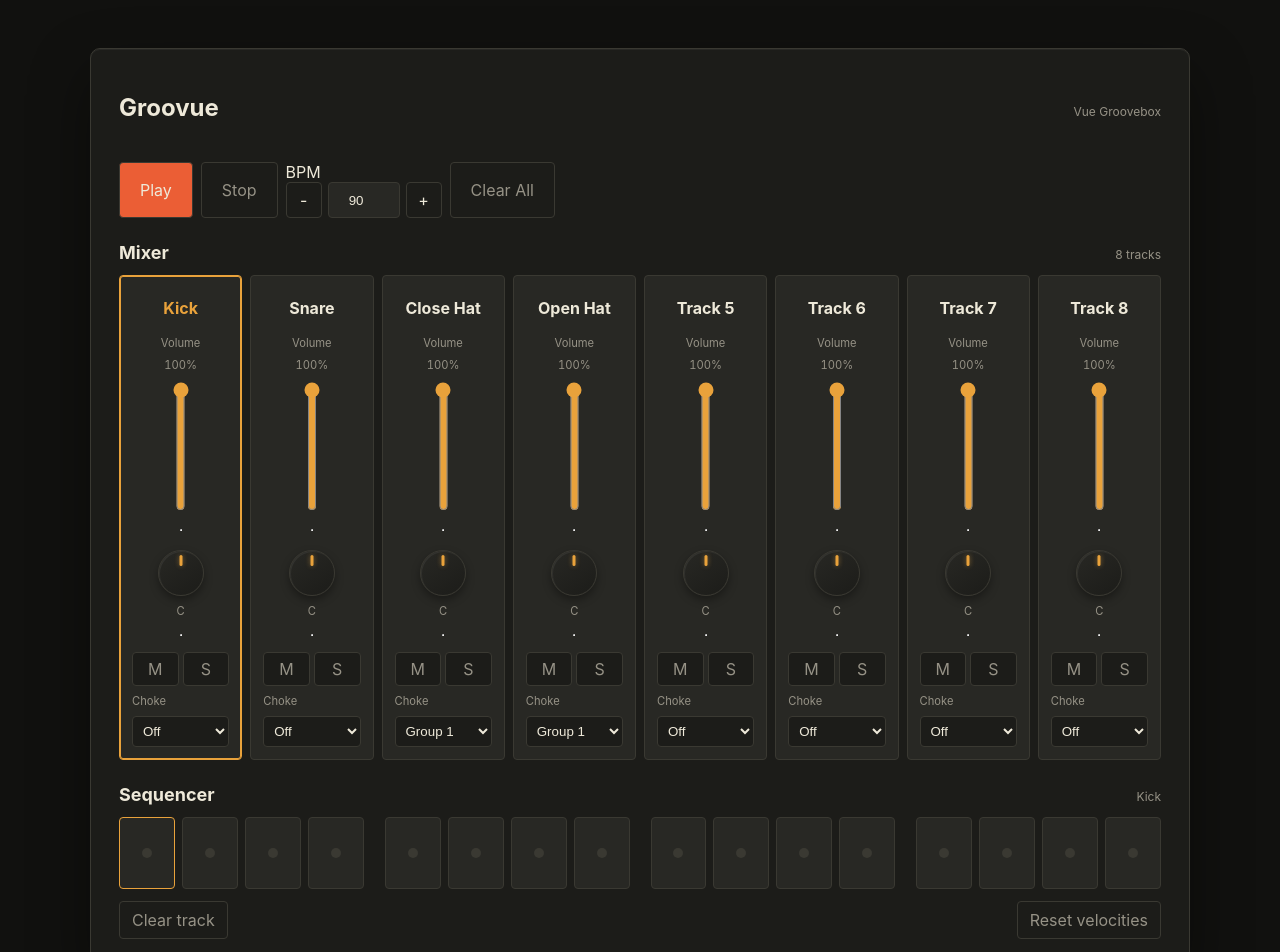
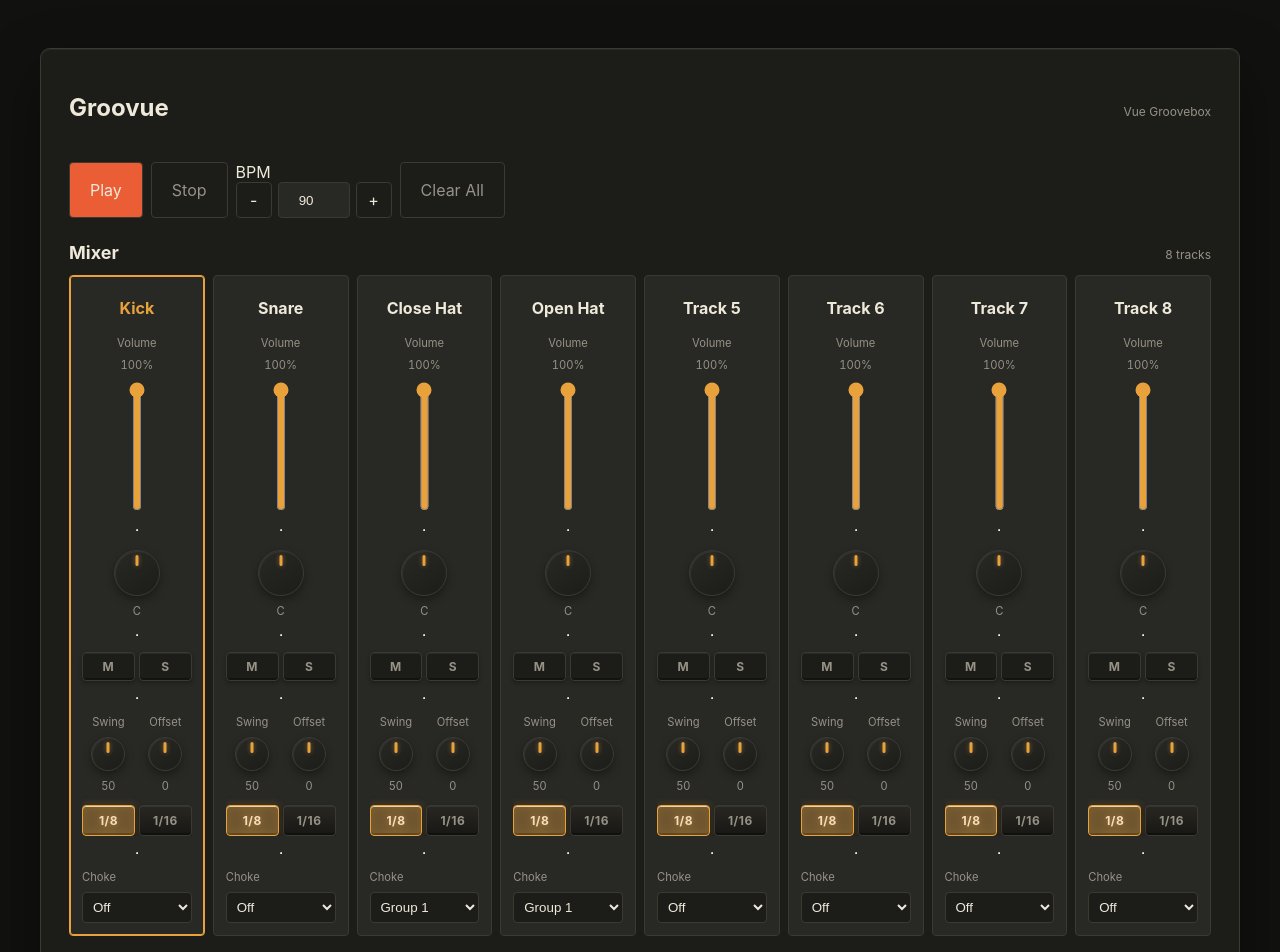
Before and after one commit to jpweijers/groovuebox, a Vue app: page / in a window 1280 px wide. Shown: the top 952 px of the page. Built offline with nearby package versions, Linux system fonts and the light colour scheme.

Commit message:
feat: adjust swing

```diff
--- a/src/App.vue
+++ b/src/App.vue
@@ -3,8 +3,11 @@ import Sequencer from '@/components/Sequencer.vue'
 import { useGroovebox } from '@/composables/useGroovebox.ts'
 import TransportControls from '@/components/TransportControls.vue'
 import Mixer from '@/components/Mixer.vue'
+import { ref } from 'vue'
 
 const { state } = useGroovebox()
+
+const activeSwitch = ref(false)
 </script>
 
 <template>
@@ -24,7 +27,7 @@ const { state } = useGroovebox()
 
 <style scoped>
 .groovebox {
-  width: min(1100px, calc(100vw - 64px));
+  width: min(1200px, calc(100vw - 64px));
   margin: 48px auto;
   padding: 28px;
   background: var(--panel);
--- a/src/assets/main.css
+++ b/src/assets/main.css
@@ -18,11 +18,14 @@
   --solo-dark: #512b25;
   --solo-glow: rgb(214 106 74 / 30%);
 
+  --amber-dark: #49371f;
+  --amber-glow: rgb(220 160 74 / 30%);
+
   --radius-small: 4px;
 
   --step-velocity: 50%;
   --knob-angle: 1deg;
-
+  --knob-size: 52px;
   font-family: Inter, ui-sans-serif, system-ui, sans-serif;
   color: var(--text);
   background: var(--page);
@@ -33,7 +36,7 @@
 }
 
 body {
-  min-width: 900px;
+  min-width: 1200px;
   min-height: 100vh;
   margin: 0;
   background: radial-gradient(circle at top, #292720 0%, transparent 45%), var(--page);
--- a/src/audio/SequenceScheduler.ts
+++ b/src/audio/SequenceScheduler.ts
@@ -52,7 +52,8 @@ export class SequencerScheduler {
   private scheduleStep(step: number, time: number): void {
     for (const track of this.options.getTracks()) {
       if (track.steps[step]!.active && track.sampleUrl) {
-        audioEngine.playSample(track.id, time, track.chokeGroup, track.steps[step]!.velocity)
+        const swungTime = this.getTrackHitTime(track, step, time, this.stepDuration)
+        audioEngine.playSample(track.id, swungTime, track.chokeGroup, track.steps[step]!.velocity)
       }
     }
 
@@ -66,10 +67,39 @@ export class SequencerScheduler {
     this.visualTimers.add(timer)
   }
 
+  get stepDuration(): number {
+    return 60 / this.options.getTempo() / 4
+  }
+
   private advance(): void {
     const secondsPerStep = 60 / this.options.getTempo() / 4
 
     this.nextStep = (this.nextStep + 1) % 16
     this.nextStepTime += secondsPerStep
   }
+
+  private isSwungStep(stepIndex: number, division: 8 | 16): boolean {
+    return division === 16 ? stepIndex % 2 === 1 : stepIndex % 4 === 2
+  }
+
+  private getSwingOffset(track: Track, stepIndex: number, stepDuration: number): number {
+    if (!this.isSwungStep(stepIndex, track.swingDivision)) {
+      return 0
+    }
+
+    const subdivisionDuration = track.swingDivision === 16 ? stepDuration : stepDuration * 2
+
+    return subdivisionDuration * ((2 * track.swing) / 100 - 1)
+  }
+
+  private getTrackHitTime(
+    track: Track,
+    stepIndex: number,
+    straightTime: number,
+    stepDuration: number,
+  ): number {
+    const swingOffset = this.getSwingOffset(track, stepIndex, stepDuration)
+    const trackOffset = track.offset / 1000
+    return straightTime + swingOffset + trackOffset
+  }
 }
--- a/src/components/MixerChannel.vue
+++ b/src/components/MixerChannel.vue
@@ -3,6 +3,8 @@ import type { Track } from '@/domain/track.interface.ts'
 import type { ChokeGroup } from '@/domain/choke-groups.enum.ts'
 import { useGroovebox } from '@/composables/useGroovebox.ts'
 import RotaryKnob from '@/components/RotaryKnob.vue'
+import TrackTiming from '@/components/TrackTiming.vue'
+import Switch from '@/components/Switch.vue'
 
 const { track, selected } = defineProps<{ track: Track; selected: boolean }>()
 
@@ -16,15 +18,6 @@ const { setTrackVolume, setTrackPan, setTrackChokeGroup, toggleMute, toggleSolo,
 function changeVolume(event: InputEvent): void {
   const input = event.target as HTMLInputElement
   setTrackVolume(track.id, Number(input.value))
-}
-
-function changePan(event: InputEvent): void {
-  const input = event.target as HTMLInputElement
-  setTrackPan(track.id, Number(input.value))
-}
-
-function centerPan(): void {
-  setTrackPan(track.id, 0)
 }
 
 function changeChokeGroup(event: Event): void {
@@ -79,23 +72,17 @@ function formatPan() {
     <hr />
 
     <div class="channel-switches">
-      <button
-        type="button"
-        class="mute"
-        :class="{ active: track.muted }"
-        @click="toggleMute(track.id)"
+      <Switch :active="track.muted" tone="blue" @clicked="toggleMute(track.id)">M</Switch>
+      <Switch :active="isTrackSoloed(track.id)" tone="red" @clicked="toggleSolo(track.id)"
+        >S</Switch
       >
-        M
-      </button>
-      <button
-        type="button"
-        class="solo"
-        :class="{ active: isTrackSoloed(track.id) }"
-        @click="toggleSolo(track.id)"
-      >
-        S
-      </button>
     </div>
+
+    <hr />
+
+    <TrackTiming :track="track" />
+
+    <hr />
 
     <label :for="`choke-${track.id}`">Choke</label>
 
@@ -165,21 +152,6 @@ output {
   direction: rtl;
 }
 
-.pan {
-  display: grid;
-  justify-items: center;
-}
-
-.pan input {
-  width: 100%;
-  accent-color: var(--amber);
-}
-
-.pan output {
-  font-size: 0.7rem;
-  padding-bottom: 0.5rem;
-}
-
 select {
   width: 100%;
   padding: 6px;
@@ -202,26 +174,4 @@ select {
   border: 1px solid var(--border);
   border-radius: var(--radius-small);
 }
-
-.mute {
-  --control-accent: var(--mute);
-  --control-active-bg: var(--mute-dark);
-  --control-glow: var(--mute-glow);
-}
-
-.solo {
-  --control-accent: var(--solo);
-  --control-active-bg: var(--solo-dark);
-  --control-glow: var(--solo-glow);
-}
-
-.mute.active,
-.solo.active {
-  color: #f5f5f5;
-  background: var(--control-active-bg);
-  border-color: var(--control-accent);
-  box-shadow:
-    inset 0 0 0 1px var(--control-accent),
-    0 0 10px var(--control-glow);
-}
 </style>
--- a/src/components/RotaryKnob.vue
+++ b/src/components/RotaryKnob.vue
@@ -7,6 +7,7 @@ const props = withDefaults(
     min?: number
     max?: number
     step?: number
+    size?: number
     defaultValue: number
     label?: string
     formatValue?: (value: number) => string
@@ -15,6 +16,7 @@ const props = withDefaults(
     min: 0,
     max: 100,
     step: 1,
+    size: 52,
     formatValue: (value: number) => String(value),
   },
 )
@@ -54,6 +56,7 @@ const angle = computed(() => KNOB_START_ANGLE + valueRatio.value * KNOB_SWEEP_AN
 
 const knobStyle = computed(() => ({
   '--knob-angle': `${angle.value}deg`,
+  '--knob-size': `${props.size}px`,
 }))
 
 function updateValue(value: number): void {
@@ -186,8 +189,8 @@ function resetInteraction(): void {
 
 .knob {
   position: relative;
-  width: 52px;
-  height: 52px;
+  width: var(--knob-size);
+  height: var(--knob-size);
   cursor: ns-resize;
 }
 
--- /dev/null
+++ b/src/components/Switch.vue
@@ -0,0 +1,105 @@
+<script lang="ts" setup>
+withDefaults(
+  defineProps<{
+    active: boolean
+    tone?: 'amber' | 'blue' | 'red'
+    disabled?: boolean
+  }>(),
+  {
+    tone: 'amber',
+    disabled: false,
+  },
+)
+
+defineEmits<{ clicked: [] }>()
+</script>
+
+<template>
+  <button
+    type="button"
+    class="switch"
+    :class="[`tone-${tone}`, { active }]"
+    :disabled="disabled"
+    @click="$emit('clicked')"
+  >
+    <slot />
+  </button>
+</template>
+
+<style scoped>
+.switch {
+  position: relative;
+  min-width: 0;
+  padding: 7px 10px;
+  overflow: hidden;
+  color: var(--text-muted);
+  font: inherit;
+  font-size: 0.75rem;
+  font-weight: 700;
+  letter-spacing: 0.04em;
+  background: linear-gradient(180deg, #292722, #181713);
+  border: 1px solid var(--border);
+  border-radius: var(--radius-small);
+  box-shadow:
+    inset 0 1px rgb(255 255 255 / 6%),
+    inset 0 -2px rgb(0 0 0 / 35%),
+    0 2px 4px rgb(0 0 0 / 30%);
+  cursor: pointer;
+  transition:
+    color 100ms ease,
+    background 100ms ease,
+    border-color 100ms ease,
+    box-shadow 100ms ease,
+    transform 80ms ease;
+}
+
+.switch:hover:not(:disabled):not(.active) {
+  color: var(--text);
+  border-color: var(--text-muted);
+}
+
+.switch:active:not(:disabled) {
+  transform: translateY(1px);
+}
+
+.switch.active {
+  color: color-mix(in srgb, var(--switch-accent) 35%, white);
+
+  background:
+    radial-gradient(
+      circle at 50% 55%,
+      color-mix(in srgb, var(--switch-accent) 38%, var(--border)),
+      transparent 200%
+    ),
+    var(--switch-active-bg);
+
+  border-color: var(--switch-accent);
+
+  box-shadow:
+    inset 0 0 12px var(--switch-glow),
+    inset 0 1px color-mix(in srgb, var(--switch-accent) 40%, white),
+    inset 0 -2px rgb(0 0 0 / 30%),
+    0 0 8px var(--switch-glow),
+    0 2px 4px rgb(0 0 0 / 100%);
+
+  text-shadow: 0 0 4px var(--switch-glow);
+}
+
+.tone-amber {
+  --switch-accent: var(--amber);
+  --switch-active-bg: var(--amber-dark);
+  --switch-glow: var(--amber-glow);
+}
+
+.tone-blue {
+  --switch-accent: var(--mute);
+  --switch-active-bg: var(--mute-dark);
+  --switch-glow: var(--mute-glow);
+}
+
+.tone-red {
+  --switch-accent: var(--solo);
+  --switch-active-bg: var(--solo-dark);
+  --switch-glow: var(--solo-glow);
+}
+</style>
--- /dev/null
+++ b/src/components/TrackTiming.vue
@@ -0,0 +1,76 @@
+<script lang="ts" setup>
+import type { Track } from '@/domain/track.interface.ts'
+import RotaryKnob from '@/components/RotaryKnob.vue'
+import Switch from '@/components/Switch.vue'
+import { useGroovebox } from '@/composables/useGroovebox.ts'
+
+defineProps<{ track: Track }>()
+
+const { setTrackSwing, setTrackOffset, setTrackSwingDivision } = useGroovebox()
+</script>
+
+<template>
+  <div class="timing-controls">
+    <div class="knobs">
+      <RotaryKnob
+        :model-value="track.swing"
+        :min="25"
+        :max="75"
+        :step="1"
+        :size="40"
+        :default-value="50"
+        label="Swing"
+        @update:model-value="(swing) => setTrackSwing(track.id, swing)"
+      />
+      <RotaryKnob
+        :model-value="track.offset"
+        :min="-100"
+        :max="100"
+        :step="1"
+        :size="40"
+        :default-value="0"
+        label="Offset"
+        @update:model-value="(offset) => setTrackOffset(track.id, offset)"
+      />
+    </div>
+    <div class="switches">
+      <Switch :active="track.swingDivision === 8" @clicked="setTrackSwingDivision(track.id, 8)">
+        1/8
+      </Switch>
+      <Switch :active="track.swingDivision === 16" @clicked="setTrackSwingDivision(track.id, 16)">
+        1/16
+      </Switch>
+    </div>
+  </div>
+</template>
+
+<style scoped>
+.timing-controls {
+  overflow: hidden;
+  display: grid;
+  gap: 12px;
+}
+
+.knobs {
+  display: grid;
+  justify-items: center;
+  grid-template-columns: 2fr 2fr;
+  gap: 4px;
+}
+
+.switches {
+  display: grid;
+  justify-items: center;
+  grid-template-columns: 1fr 1fr;
+  gap: 4px;
+}
+
+.switches button {
+  color: var(--text-muted);
+  width: 100%;
+}
+
+button.active {
+  background: var(--amber);
+}
+</style>
--- a/src/composables/useGroovebox.ts
+++ b/src/composables/useGroovebox.ts
@@ -13,6 +13,12 @@ import { computed, ref } from 'vue'
 
 const persistedState = useStorage<PersistedState>('groovebox', createGroovebox())
 const runtimeState = ref<RuntimeState>({ isPlaying: false, currentStep: 0, soloedTrackIds: [] })
+
+for (const track of persistedState.value.tracks) {
+  track.swing ??= 50
+  track.swingDivision ??= 8
+  track.offset ??= 0
+}
 
 const state = computed<GrooveBoxState>(() => ({ ...persistedState.value, ...runtimeState.value }))
 
@@ -157,6 +163,27 @@ export function useGroovebox() {
     }
   }
 
+  function setTrackSwing(id: string, swing: number): void {
+    const track = findTrack(id)
+    if (track) {
+      track.swing = swing
+    }
+  }
+
+  function setTrackSwingDivision(id: string, swingDivision: 8 | 16): void {
+    const track = findTrack(id)
+    if (track) {
+      track.swingDivision = swingDivision
+    }
+  }
+
+  function setTrackOffset(id: string, offset: number): void {
+    const track = findTrack(id)
+    if (track) {
+      track.offset = offset
+    }
+  }
+
   function _syncAudibleTracks(): void {
     for (const track of persistedState.value.tracks) {
       audioEngine.setTrackMute(track.id, !_isTrackAudible(track))
@@ -187,5 +214,8 @@ export function useGroovebox() {
     toggleSolo,
     isTrackSoloed,
     setTrackVelocity,
+    setTrackSwing,
+    setTrackOffset,
+    setTrackSwingDivision,
   }
 }
--- a/src/domain/create.ts
+++ b/src/domain/create.ts
@@ -34,6 +34,9 @@ function createTrack({ name, url, chokeGroup }: CreateTrackInput): Track {
     sampleUrl: url ?? '',
     volume: 1,
     pan: 0,
+    swing: 50,
+    swingDivision: 8,
+    offset: 0,
     steps: Array(16).fill({ active: false, velocity: 1 }),
     chokeGroup: chokeGroup ?? null,
     muted: false,
--- a/src/domain/track.interface.ts
+++ b/src/domain/track.interface.ts
@@ -11,6 +11,9 @@ export interface Track {
   sampleUrl: string
   volume: number
   pan: number
+  swing: number
+  swingDivision: 8 | 16
+  offset: number
   steps: Step[]
   chokeGroup: ChokeGroup | null
   muted: boolean
```
